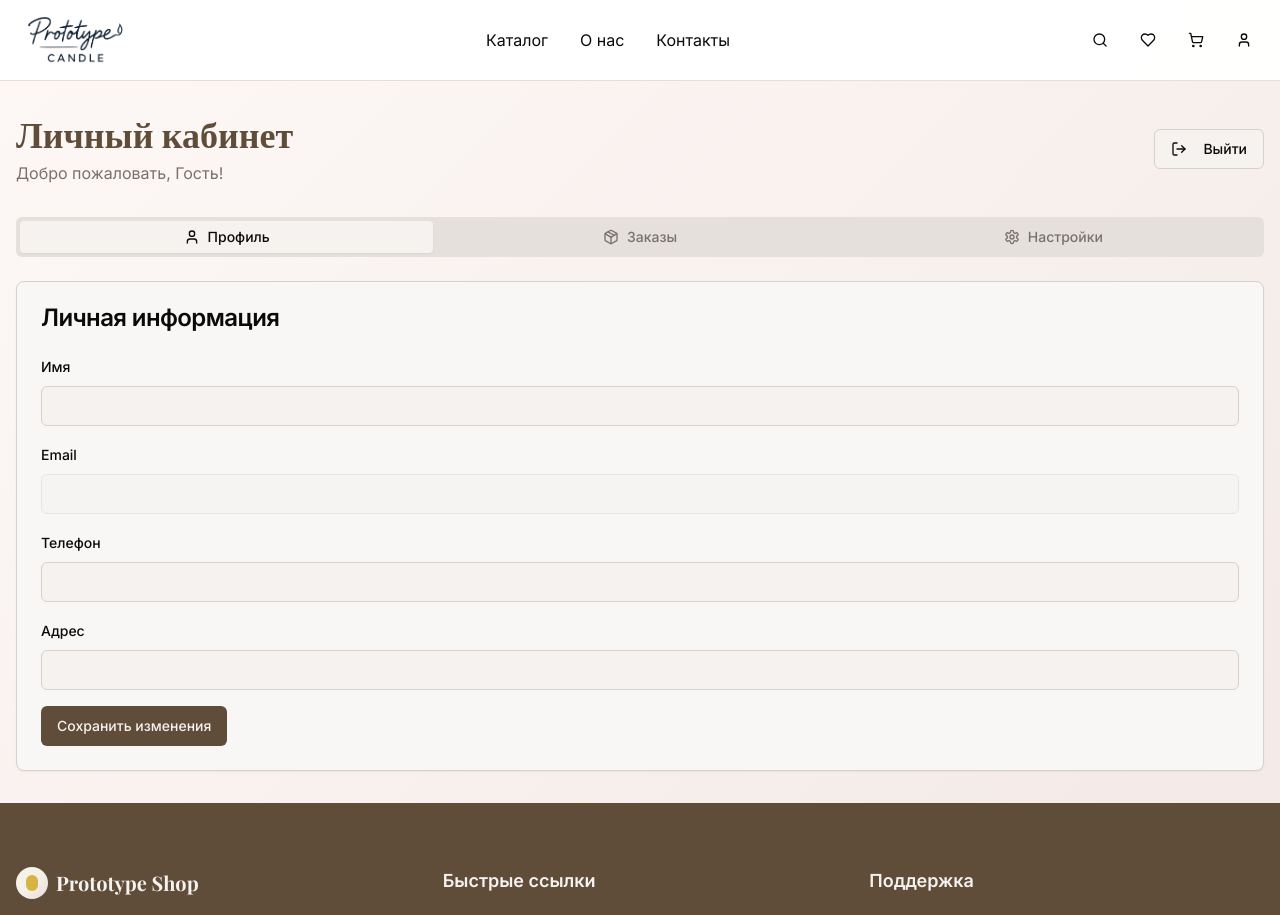
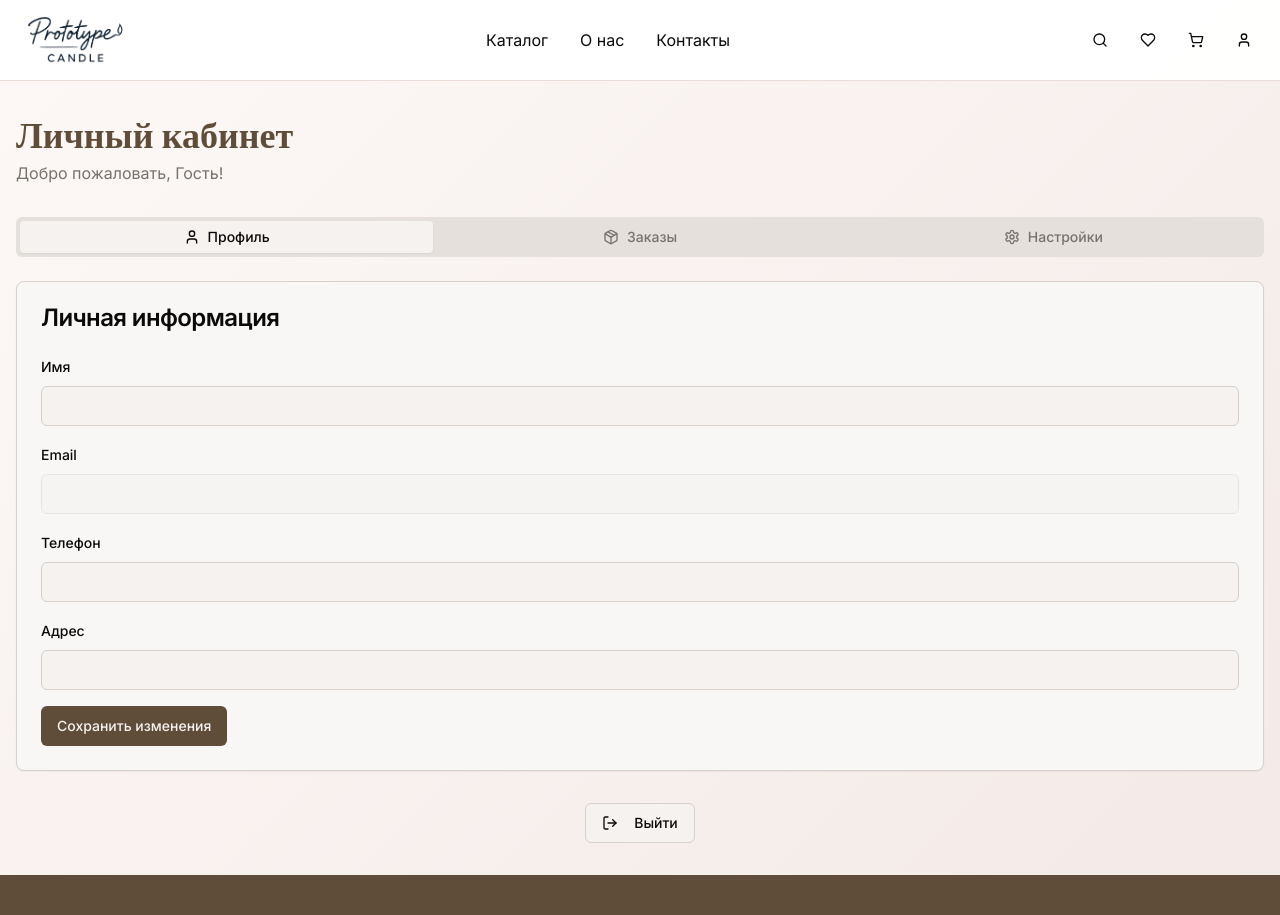
Before and after one commit to itbashar644/glow-whispers-market, a React (Vite) app: page /profile in a window 1280 px wide. Shown: the top 915 px of the page. Built offline with nearby package versions, Linux system fonts and the light colour scheme.

Commit message:
Move "Выйти" button to the bottom
Move the "Выйти" button to the bottom of the profile page.

```diff
--- a/src/pages/Profile.tsx
+++ b/src/pages/Profile.tsx
@@ -198,19 +198,13 @@ const Profile = () => {
       <Header cartItemsCount={totalItems} products={allProducts} />
 
       <div className="container mx-auto px-4 py-8">
-        <div className="flex justify-between items-center mb-8">
-          <div>
-            <h1 className="text-4xl font-playfair font-bold text-primary mb-2">
-              Личный кабинет
-            </h1>
-            <p className="text-muted-foreground">
-              Добро пожаловать, {userInfo.name || 'Гость'}!
-            </p>
-          </div>
-          <Button variant="outline" onClick={handleSignOut}>
-            <LogOut className="h-4 w-4 mr-2" />
-            Выйти
-          </Button>
+        <div className="mb-8">
+          <h1 className="text-4xl font-playfair font-bold text-primary mb-2 text-center md:text-left">
+            Личный кабинет
+          </h1>
+          <p className="text-muted-foreground text-center md:text-left">
+            Добро пожаловать, {userInfo.name || 'Гость'}!
+          </p>
         </div>
 
         <Tabs defaultValue="profile" className="space-y-6">
@@ -237,6 +231,13 @@ const Profile = () => {
             <NotificationSettings />
           </TabsContent>
         </Tabs>
+
+        <div className="mt-8 flex justify-center">
+          <Button variant="outline" onClick={handleSignOut}>
+            <LogOut className="h-4 w-4 mr-2" />
+            Выйти
+          </Button>
+        </div>
       </div>
 
       <Footer />
```
